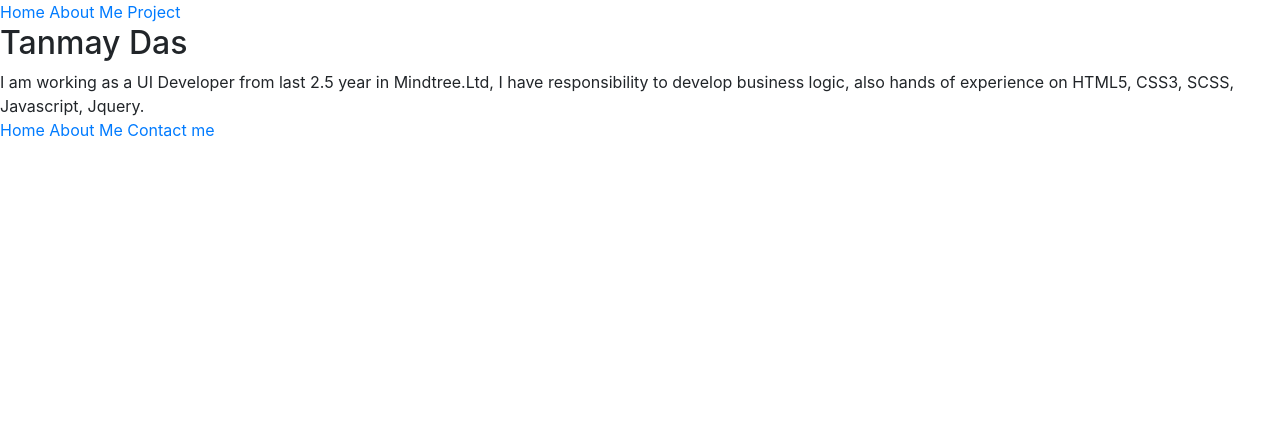
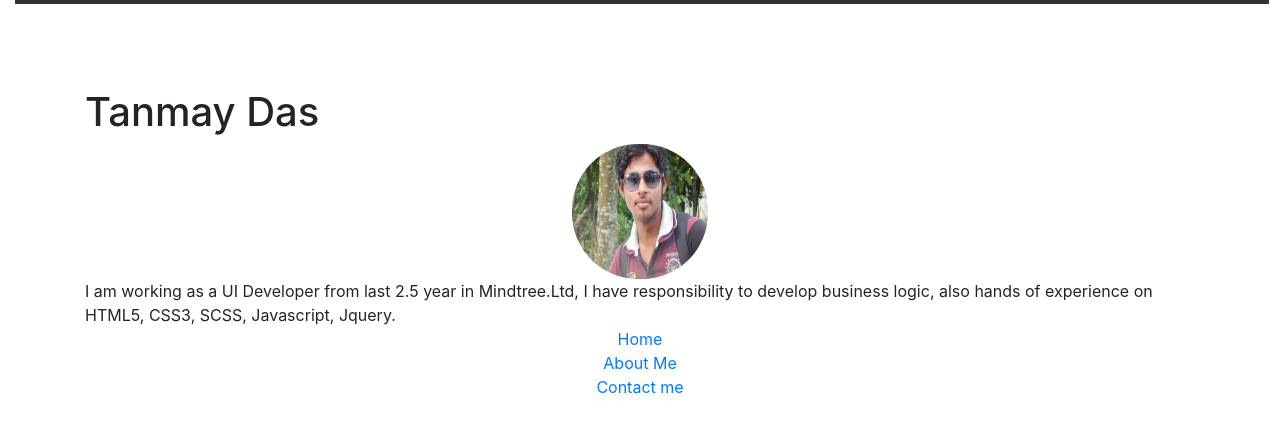
Before and after one commit to tdas05916/tdas05916.github.io, a plain HTML site: page index.html in a window 1280 px wide. Drawn offline with nearby package versions, Linux system fonts and the light colour scheme.

Commit message:
CSS file added and JavaScript added

```diff
--- a/index.html
+++ b/index.html
@@ -5,25 +5,31 @@
   <meta charset="utf-8">
   <meta name="viewport" content="width=device-width, initial-scale=1">
   <link rel="stylesheet" href="https://maxcdn.bootstrapcdn.com/bootstrap/4.3.1/css/bootstrap.min.css">
+  <link rel="stylesheet" href="style.css">
   <script src="https://ajax.googleapis.com/ajax/libs/jquery/3.4.1/jquery.min.js"></script>
   <script src="https://cdnjs.cloudflare.com/ajax/libs/popper.js/1.14.7/umd/popper.min.js"></script>
   <script src="https://maxcdn.bootstrapcdn.com/bootstrap/4.3.1/js/bootstrap.min.js"></script>
 </head>
 
 <body>
+    <div class="container-fluid">
         <div id="navbar">
                 <a href="#home">Home</a>
                 <a href="#news">About Me</a>
                 <a href="#contact">Project</a>
             </div>
 
-    <div class="continer">
+            <div class="container">
                 <div class="content">
-            <h2>Tanmay Das</h2>
+                    <h1>Tanmay Das</h1>
+                    <div class="img">
+                        <img src="image/3.jpg" alt="img">
+                    </div>
                 </div>
 
                 <div>
-            I am working as a UI Developer from last 2.5 year in Mindtree.Ltd, I have responsibility to develop business logic, also hands of experience on HTML5, CSS3, SCSS, Javascript, Jquery.
+                    I am working as a UI Developer from last 2.5 year in Mindtree.Ltd,
+                    I have responsibility to develop business logic, also hands of experience on HTML5, CSS3, SCSS, Javascript, Jquery.
                 </div>
             </div>
 
@@ -32,5 +38,8 @@
                 <a href="#news">About Me</a>
                 <a href="#contact">Contact me</a>
             </footer>
+    </div>
+    <script src="script.js">
+    </script>
 </body>
 </html>
```
Lines whose indentation alone changed are shown as unchanged.
